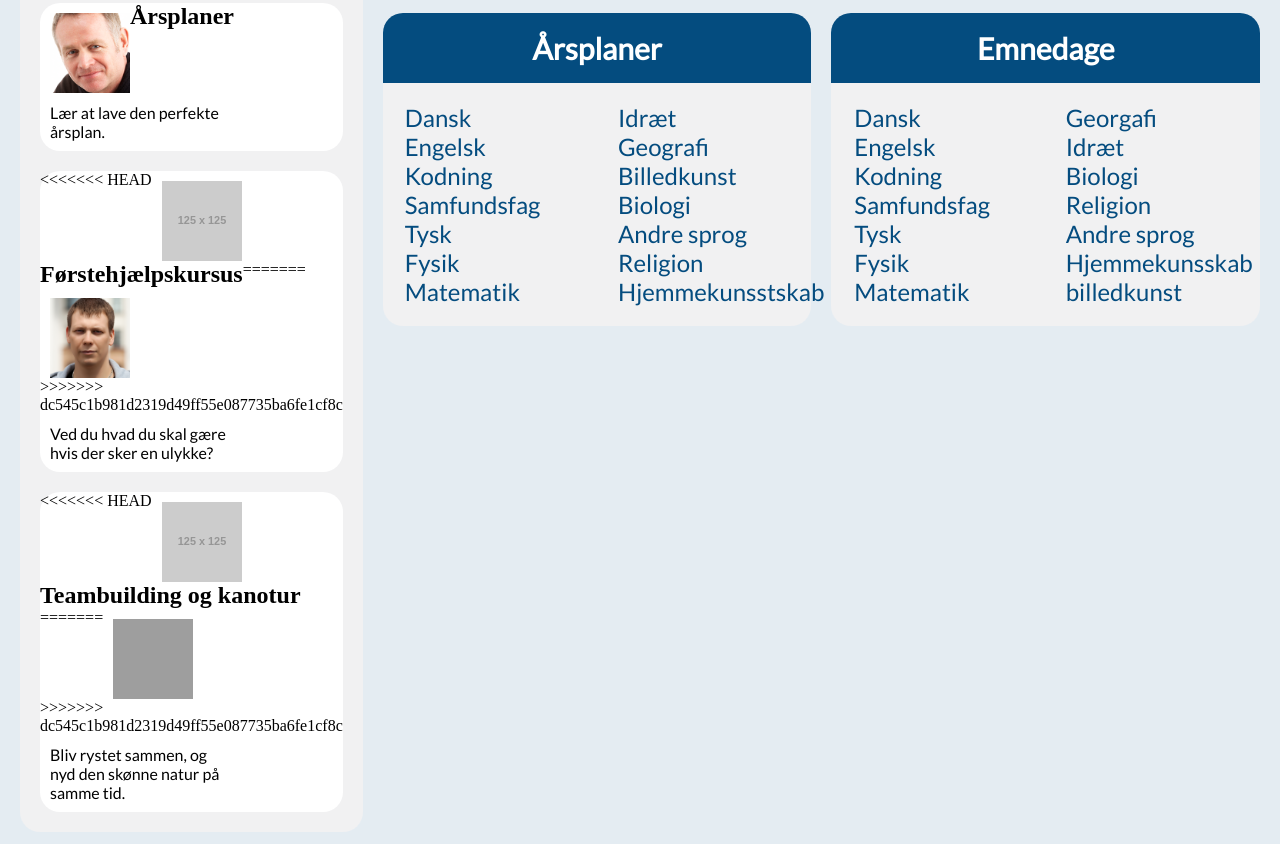
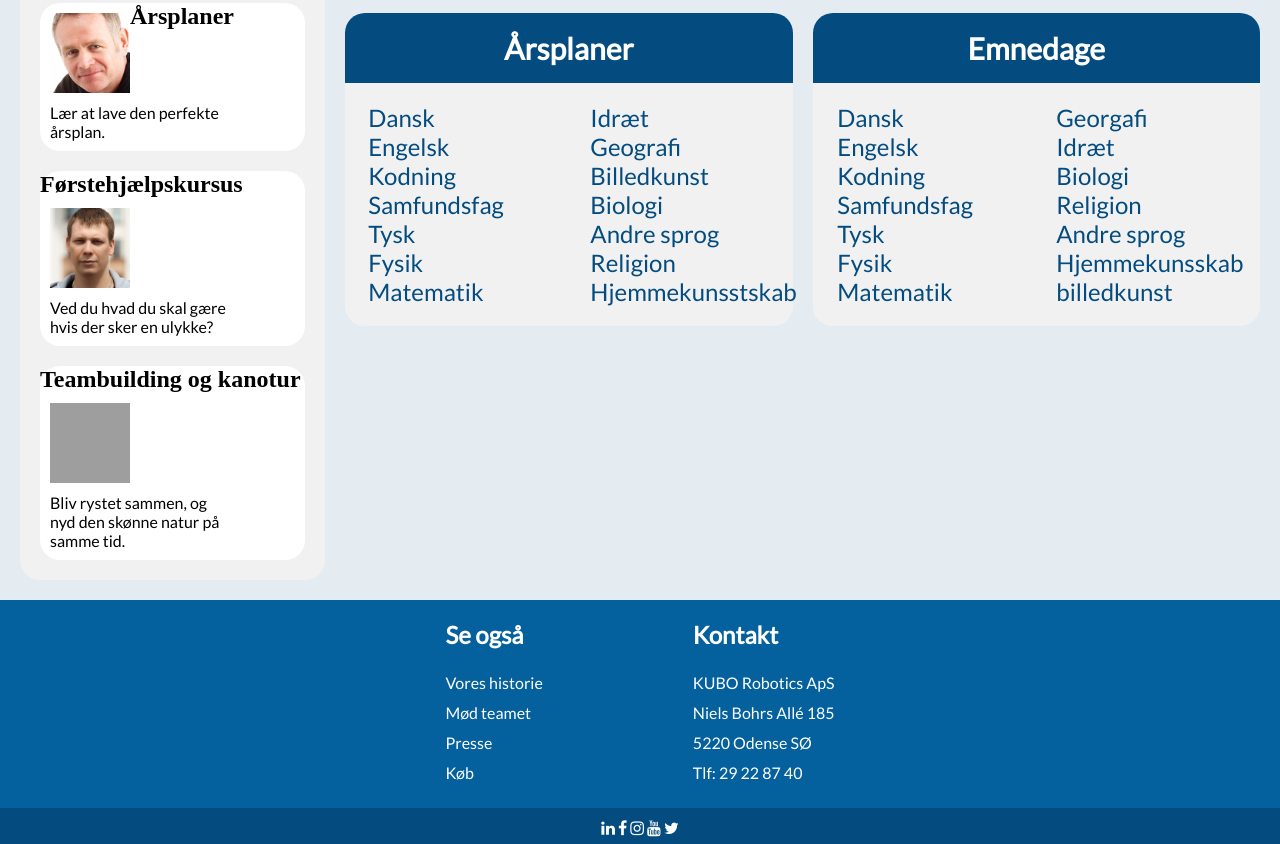
Before and after one commit to emrahpeskovic/kedu, a plain HTML site: page materialer.html in a window 1280 px wide. Shown: the part 1016-1860 px from the top of the page. Drawn offline with Linux system fonts and the light colour scheme; grey boxes are pictures that could not be loaded; placeholder pictures from the web are drawn by us.

Commit message:
rettet belleder

```diff
--- a/materialer.html
+++ b/materialer.html
@@ -57,23 +57,23 @@
         </p>
       </div>
       <div class="kursus">
-<<<<<<< HEAD
-        <img src="http://via.placeholder.com/125x125" class="kursus-billede">
+
+
         <h2>Førstehjælpskursus</h2>
-=======
+
         <img src="assets/images/mand1.png" class="kursus-billede">
->>>>>>> dc545c1b981d2319d49ff55e087735ba6fe1cf8c
+
         <p class="kursus-beskrivelse">
           Ved du hvad du skal gære hvis der sker en ulykke?
         </p>
       </div>
       <div class="kursus">
-<<<<<<< HEAD
-        <img src="http://via.placeholder.com/125x125" class="kursus-billede">
+
+
         <h2>Teambuilding og kanotur</h2>
-=======
+
         <img src="assets/images/mand2.png" class="kursus-billede">
->>>>>>> dc545c1b981d2319d49ff55e087735ba6fe1cf8c
+
         <p class="kursus-beskrivelse">
           Bliv rystet sammen, og nyd den skønne natur på samme tid.
         </p>
```
